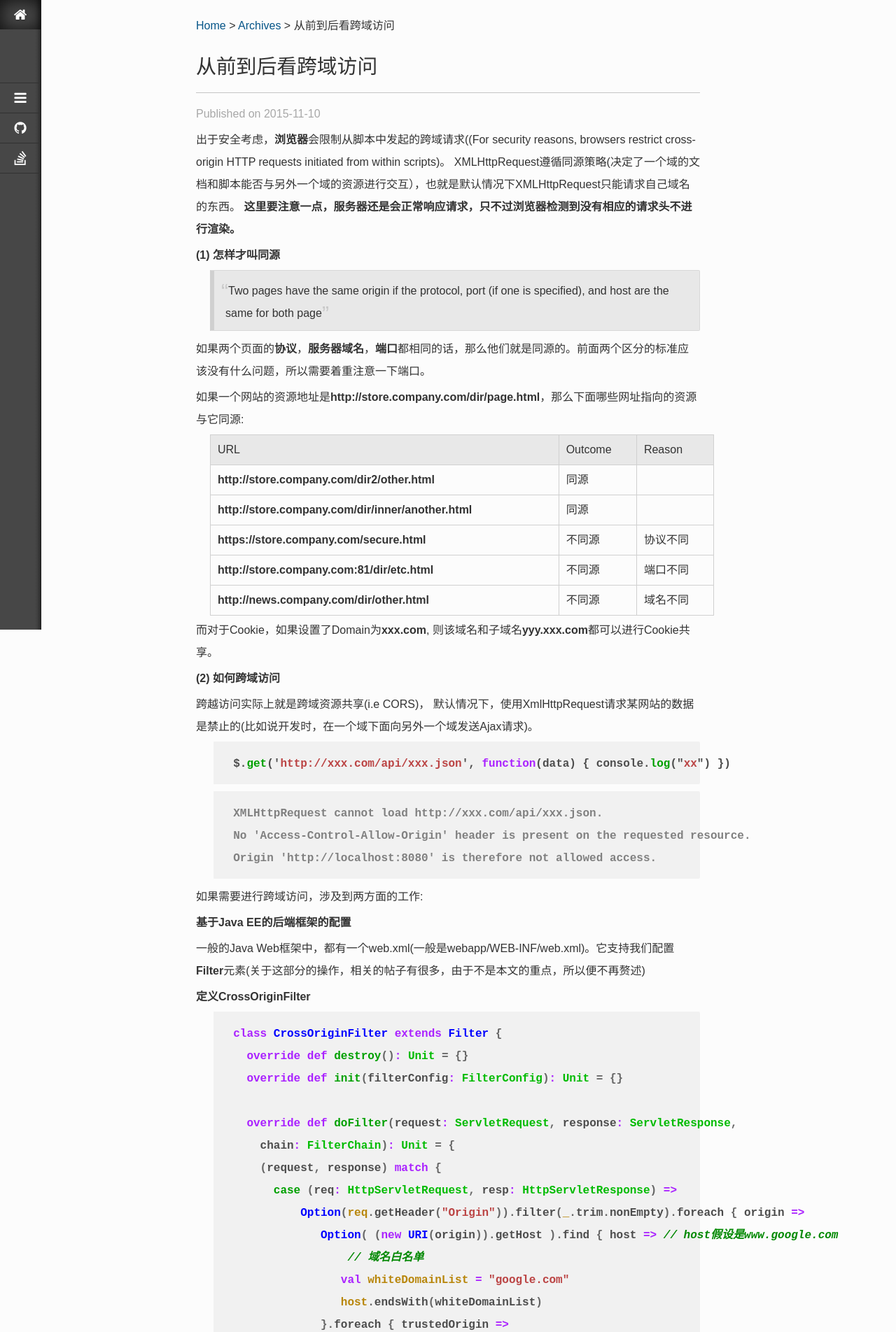
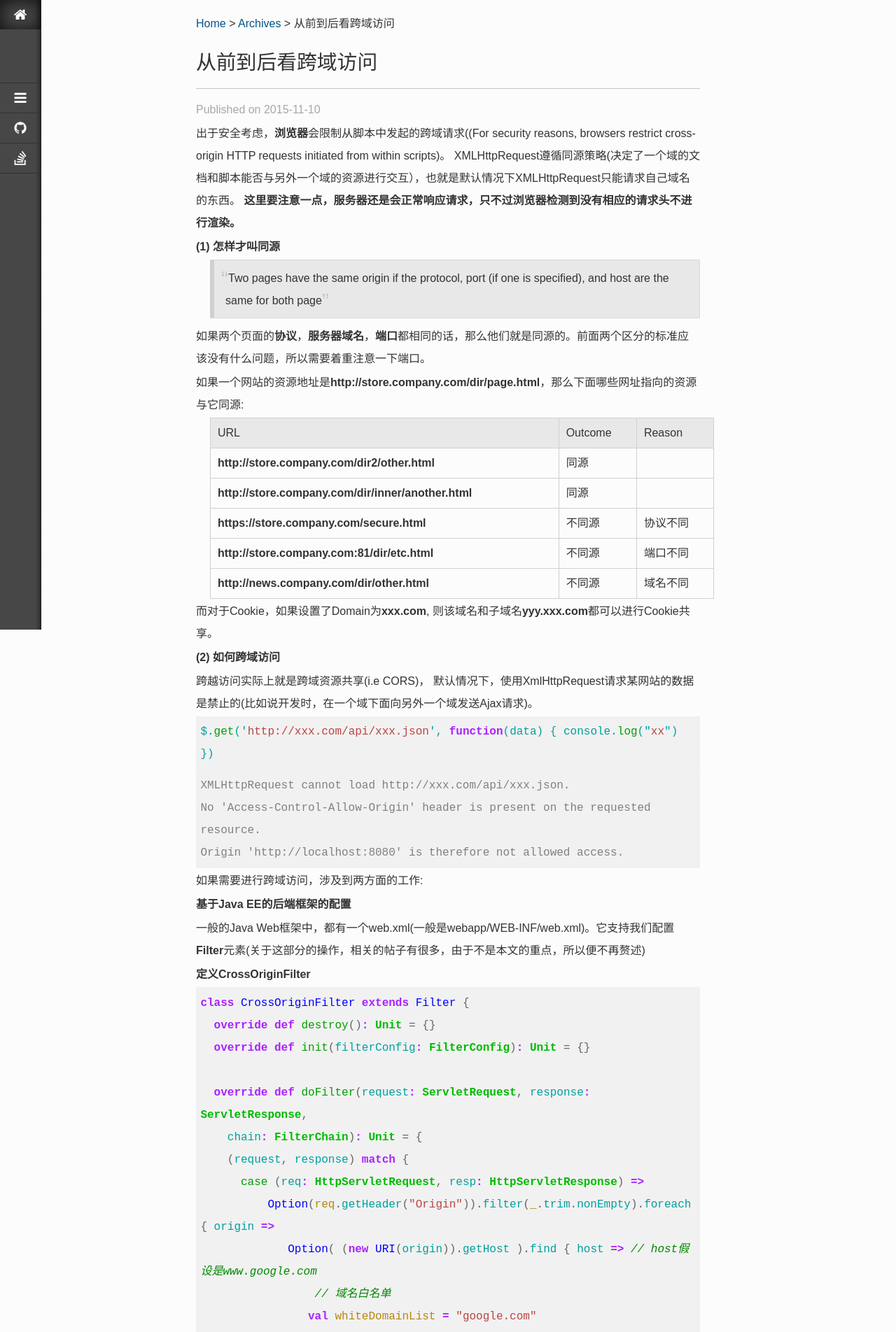
Before and after one commit to jacoffee/jacoffee.github.io, a Jekyll site: the page built from _posts/2015-11-10-http-cross-origin-access.md, in a window 1280 px wide. Shown: the top 1904 px of the page at 70% size. Built offline with Jekyll 4.4.1, drawn with Linux system fonts in a browser that asks for light colours; nearby versions of some CDN libraries; library files that are not in the unit come from our copies.

Commit message:
fix: format change

```diff
--- a/static/css/style.css
+++ b/static/css/style.css
@@ -192,24 +192,22 @@ p img {
 }
 
 div.highlight,div.highlighter-rouge {
-    padding: 0.5em 0.1em 0.1em 0.1em;
-    margin: 0 0 10px 25px;
-    border-radius: 0px 2px 2px 0;
+    padding: 0.2em;
+    border-radius: 2px;
 }
 h2.highlight, b.highlight {
     color: #0077bb; /* 将标题改为蓝色 */
 }
 
-pre, code {
-    overflow-wrap: break-word;
-    word-wrap: break-word;
+pre {
+    white-space: pre-wrap;
 }
 
 code {
-    color: #4d4d4d;
+    color: rgb(0, 160, 160);
     /* background: rgba(215, 215, 215, 0.9); */
     border: 0px solid #bdbdbd;
-    font-weight: bold;
+    /*font-weight: bold;*/
 }
 small {
     font-size: 12px;
@@ -337,8 +335,8 @@ li[class^="icon-"].icon-large:before, li[class*=" icon-"].icon-large:before {
 *************************/
 
 .lotus p, .lotus ul, .lotus ol, .lotus dl, .lotus form, .lotus hr, .lotus table, .lotus-p, .lotus-pre, .lotus-ul, .lotus-ol, .lotus-dl, .lotus-form, .lotus-hr, .lotus-table {
-    margin-bottom: 5px;
-    margin-top: 5px;
+    margin-bottom: 2px;
+    margin-top: 2px;
     vertical-align: middle;
 }
 
@@ -860,7 +858,9 @@ h1, h2, h3, h4, h5, h6 {
         column-count: 2;
         column-gap: 3em;
         column-rule: #c8c8c8 1px dotted;
-*/    }
+*/
+        width: 1200px;
+    }
 }
 /*************************
  * iPad
@@ -953,11 +953,6 @@ h1, h2, h3, h4, h5, h6 {
 /**
  * for post img
  */
-
-pre code {
-    background: none;
-    border: none;
-}
 pre.prettyprint {
     font-family: Monaco, Menlo, Consolas, "Courier New", monospace;
     background: rgba(255, 255, 255, 0.5);
```
